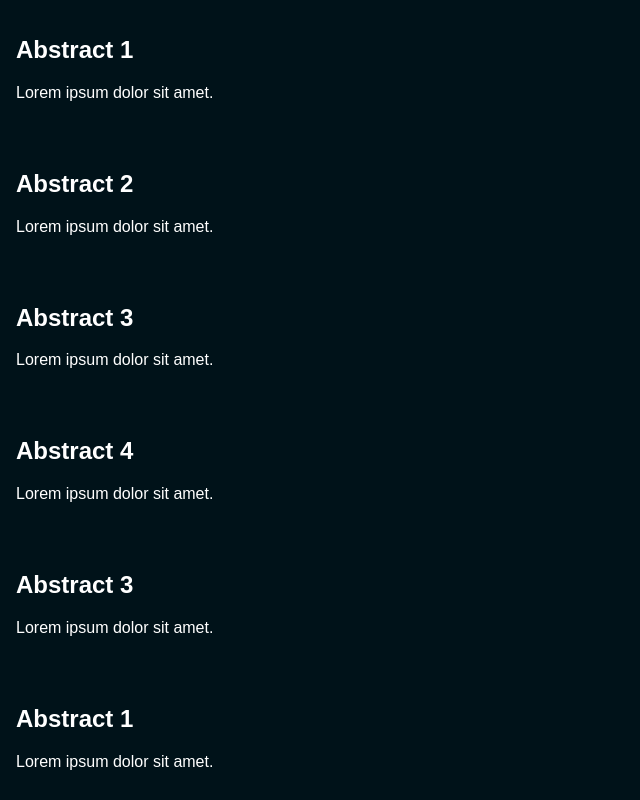
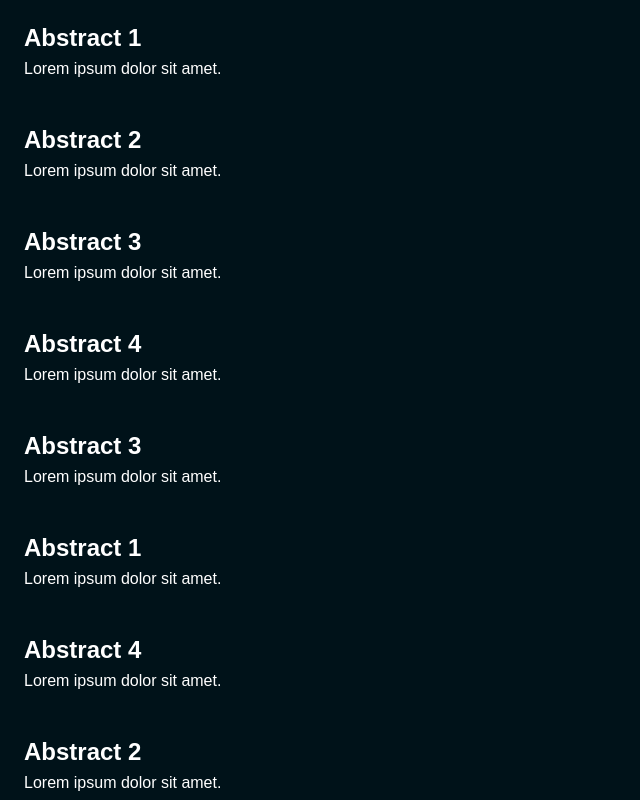
Before and after one commit to akgmage/flex-box, an Angular app: page / in a window 1280 px wide. Shown: the top 800 px of the page, without its empty margins (0-640 px from the left). Built offline with nearby package versions, Linux system fonts and the light colour scheme.

Commit message:
reduce the top margin on the h2, bottom on the p, and leave a 0.5rem gap between the two

```diff
--- a/src/styles.css
+++ b/src/styles.css
@@ -30,3 +30,7 @@ figcaption {
   color: white;
   padding: 1rem;
 }
+/* reduces top margin on h2 and bottom margin on p and leave a 0.5 rem gap b/w the two*/
+figcaption * {
+  margin: 0.5rem;
+}
```
